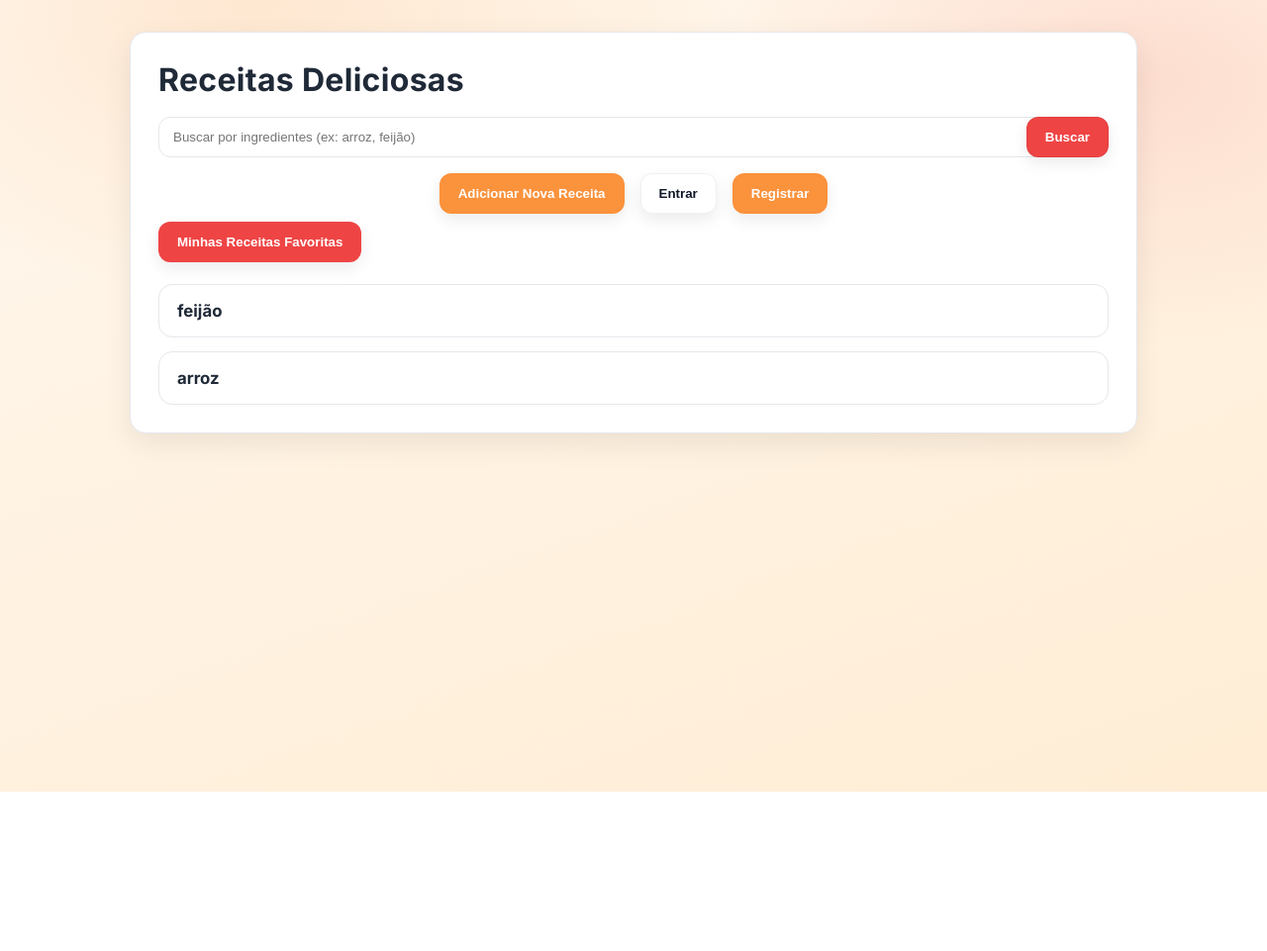
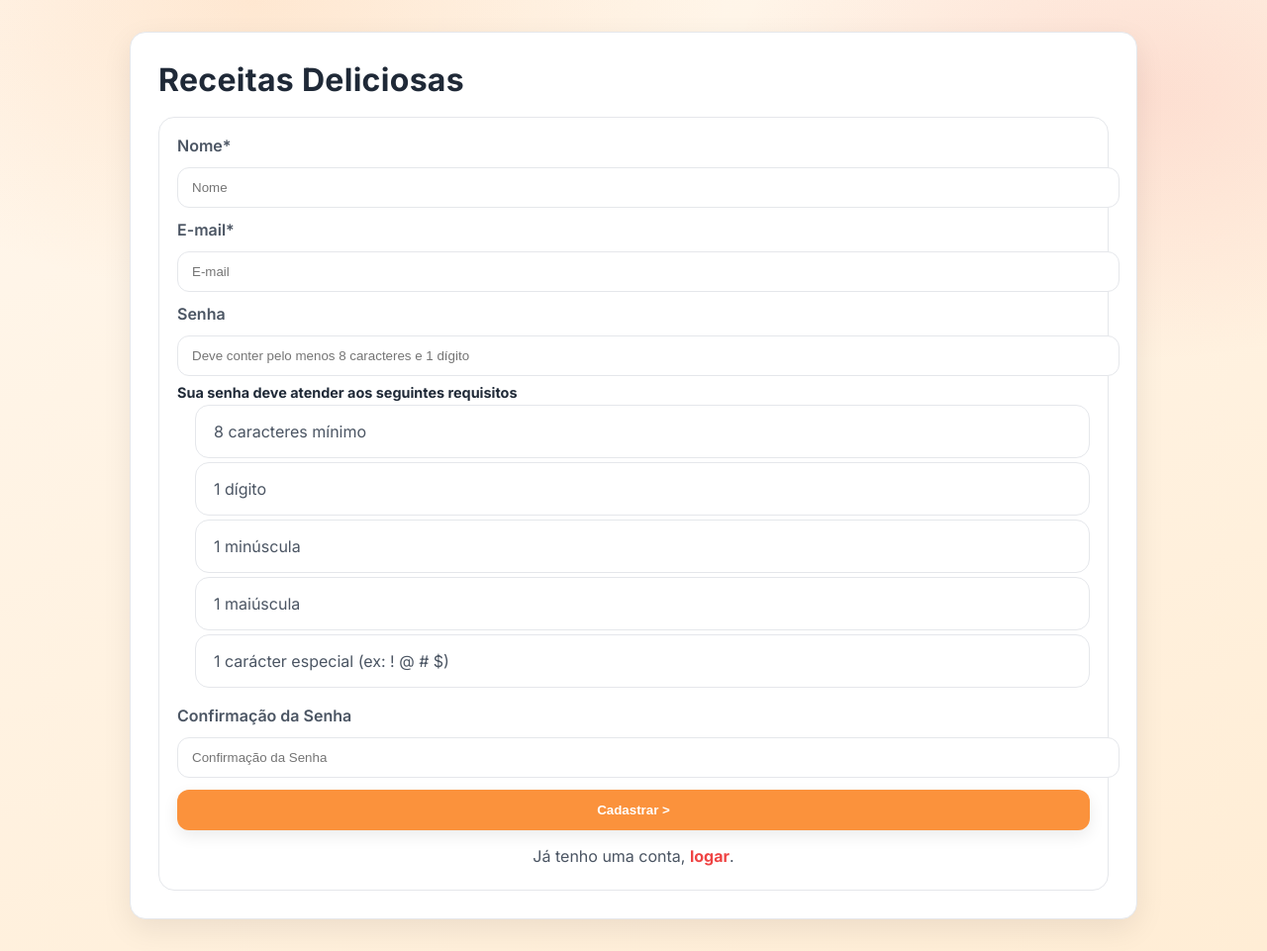
Before and after one commit to jeffersonanjos/projeto-psi, a Flask app: page / in a window 1280 px wide. Shown: the whole page at 99% size. Before the commit the page ends 800 px from the top, so only its background shows below. Run offline with Flask 3, Linux system fonts and the light colour scheme.

Commit message:
Ajusta tela inicial para visitantes com formulário de cadastro alinhado ao design
Exibe um cartão de registro na home quando não logado e refina estilos (lista de requisitos da senha, rodapé com link de login). Mantém a experiência atual para usuários logados.

```diff
--- a/static/style.css
+++ b/static/style.css
@@ -184,6 +184,45 @@ textarea {
   color: #ffffff;
 }
 
+/* Auth/register card shown on home for guests */
+.auth-card {
+  margin-top: 6px;
+  background: #ffffff;
+  border: 1px solid #e5e7eb;
+  border-radius: 16px;
+  padding: 18px 18px 8px 18px;
+}
+.register-form {
+  display: grid;
+  gap: 12px;
+}
+.password-rules {
+  margin-top: -4px;
+}
+.password-rules p {
+  margin: 0 0 4px 0;
+  font-weight: 700;
+  font-size: 0.9rem;
+}
+.requirements-list {
+  margin: 0 0 6px 0;
+  padding-left: 18px;
+  color: var(--muted);
+  list-style: disc inside;
+  display: block;
+}
+.requirements-list li {
+  margin: 4px 0;
+}
+.auth-footer {
+  text-align: center;
+  color: var(--muted);
+}
+.auth-footer a {
+  color: var(--accent);
+  font-weight: 700;
+}
+
 /* Lists as cards */
 ul {
   list-style: none;
--- a/templates/index.html
+++ b/templates/index.html
@@ -23,6 +23,7 @@
                 </ul>
             {% endif %}
         {% endwith %}
+        {% if current_user_id %}
             <form action="/" method="get" class="search-form">
                 <input type="text" name="query" placeholder="Buscar por ingredientes (ex: arroz, feijão)" value="{{ query or '' }}">
                 <button type="submit">Buscar</button>
@@ -30,25 +31,49 @@
             <!-- Botões de ações -->
             <div class="actions-bar">
                 <button onclick="window.location.href='{{ url_for('nova_receita') }}'" class="add-recipe-button button-link btn-primary">Adicionar Nova Receita</button>
-            {% if current_user_id %}
                 <button onclick="window.location.href='{{ url_for('meus_favoritos') }}'" class="button-link btn-accent">Favoritos</button>
                 <button onclick="window.location.href='{{ url_for('notificacoes') }}'" class="button-link btn-info">Notificações</button>
                 <button onclick="window.location.href='{{ url_for('logout') }}'" class="button-link">Sair</button>
-            {% else %}
-            <button onclick="window.location.href='{{ url_for('login') }}'" class="button-link">Entrar</button>
-            <button onclick="window.location.href='{{ url_for('registrar') }}'" class="button-link btn-primary">Registrar</button>
-            {% endif %}
             </div>
             <!-- Lista de receitas -->
-
             <button onclick="window.location.href='{{ url_for('meus_favoritos') }}'" class="button-link btn-accent">Minhas Receitas Favoritas</button>
             <ul>
-            <!-- Loop para exibir cada receita na lista -->
                 {% for r in receitas %}
-                <!-- Item da lista que contém um link para os detalhes da receita -->
                     <li><a href="{{ url_for('receita_detail', id=r.id) }}">{{ r.titulo }}</a></li>
                 {% endfor %}
             </ul>
+        {% else %}
+            <!-- Tela inicial para visitantes: formulário de cadastro -->
+            <div class="auth-card">
+                <form action="{{ url_for('registrar') }}" method="POST" class="register-form">
+                    <label for="nome">Nome*</label>
+                    <input type="text" id="nome" name="nome" placeholder="Nome" required>
+
+                    <label for="email">E-mail*</label>
+                    <input type="email" id="email" name="email" placeholder="E-mail" required>
+
+                    <label for="senha">Senha</label>
+                    <input type="password" id="senha" name="senha" placeholder="Deve conter pelo menos 8 caracteres e 1 dígito" required>
+
+                    <div class="password-rules">
+                        <p>Sua senha deve atender aos seguintes requisitos</p>
+                        <ul class="requirements-list">
+                            <li>8 caracteres mínimo</li>
+                            <li>1 dígito</li>
+                            <li>1 minúscula</li>
+                            <li>1 maiúscula</li>
+                            <li>1 carácter especial (ex: ! @ # $)</li>
+                        </ul>
+                    </div>
+
+                    <label for="confirmacao_senha">Confirmação da Senha</label>
+                    <input type="password" id="confirmacao_senha" name="confirmacao_senha" placeholder="Confirmação da Senha">
+
+                    <button type="submit" class="button-link btn-primary">Cadastrar ></button>
+                </form>
+                <p class="auth-footer">Já tenho uma conta, <a href="{{ url_for('login') }}">logar</a>.</p>
+            </div>
+        {% endif %}
     </div>
 </body>
 </html>
```
Lines whose indentation alone changed are shown as unchanged.
